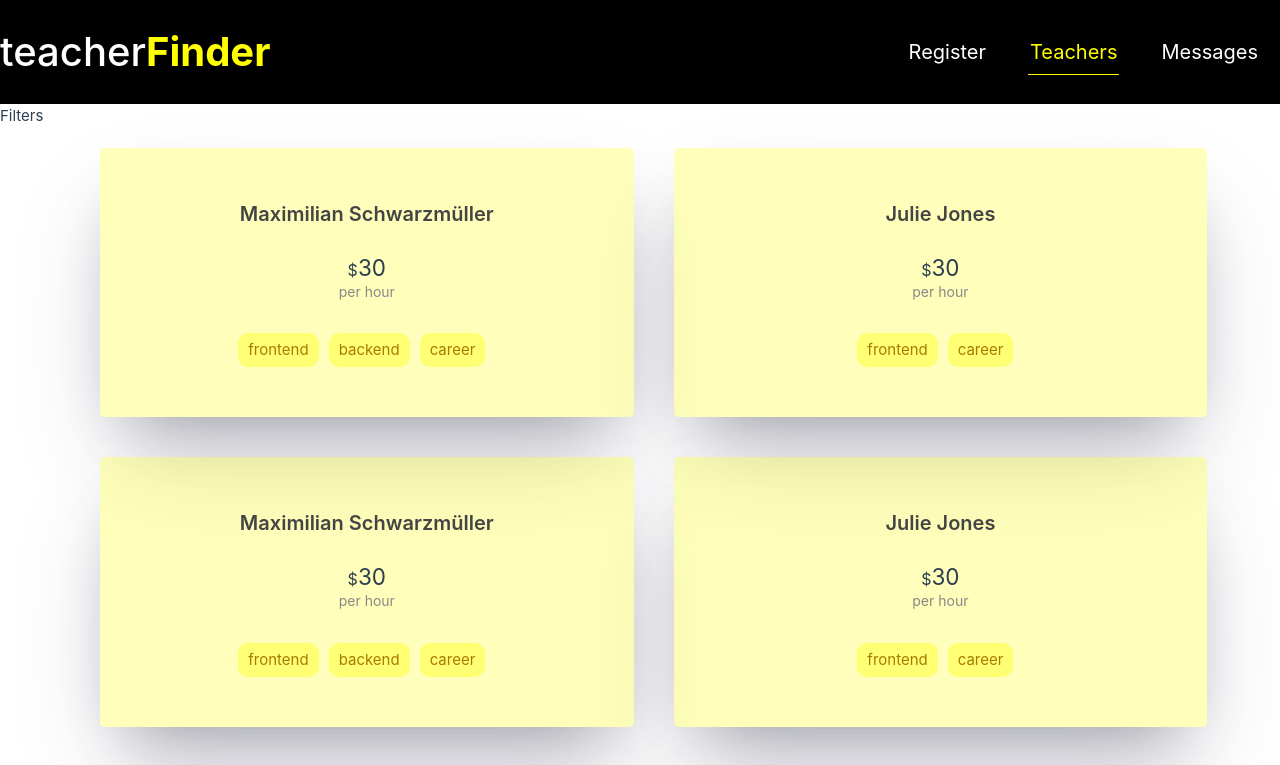
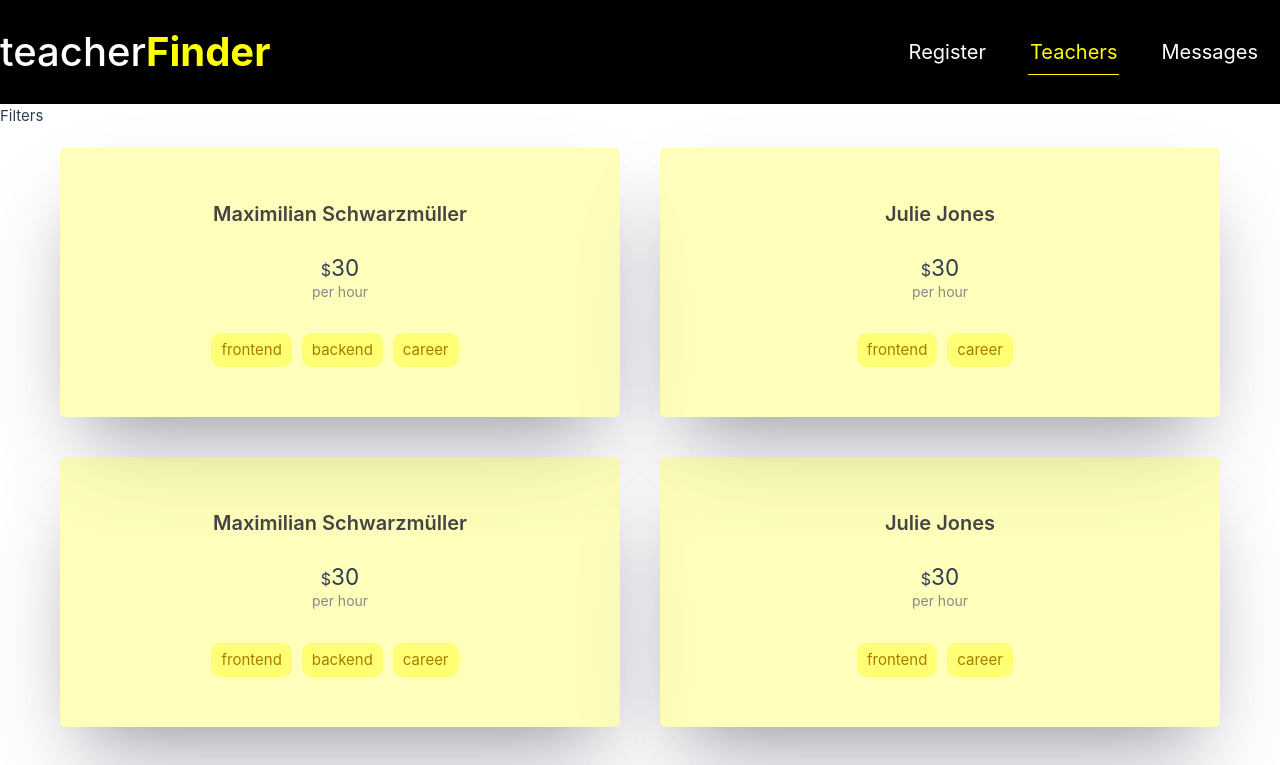
Before and after one commit to LucasMorettoRodrigues/findTeacher, a Vue app: page /teachers in a window 1280 px wide. Shown: the top 765 px of the page. Built offline with nearby package versions, Linux system fonts and the light colour scheme.

Commit message:
add animations

```diff
--- a/src/components/teachers/TeacherItem.vue
+++ b/src/components/teachers/TeacherItem.vue
@@ -43,7 +43,8 @@ li {
     padding: 50px;
     border-radius: 5px;
     margin: 20px;
-    flex-basis: 46%;
+    min-width: 400px;
+    flex: 1;
     background-color: rgba(255, 255, 0, 0.267);
     flex-direction: column;
     align-items: center;
--- a/src/components/ui/BaseButton.vue
+++ b/src/components/ui/BaseButton.vue
@@ -36,6 +36,7 @@ a {
     padding: 10px 20px;
     border-radius: 20px;
     font-weight: 600;
+    white-space: nowrap;
 }
 
 button.fill,
--- a/src/views/teachers/TeachersListView.vue
+++ b/src/views/teachers/TeachersListView.vue
@@ -37,6 +37,7 @@ ul {
     display: flex;
     flex-wrap: wrap;
     max-width: 1200px;
+    padding: 0;
     margin: 0 auto;
 }
 </style>
```
